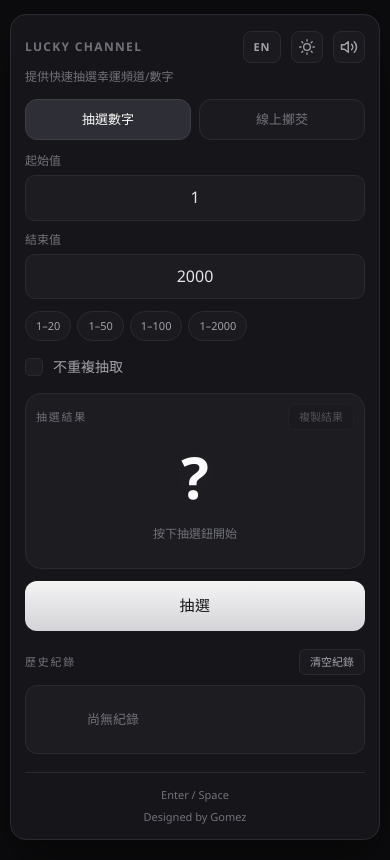
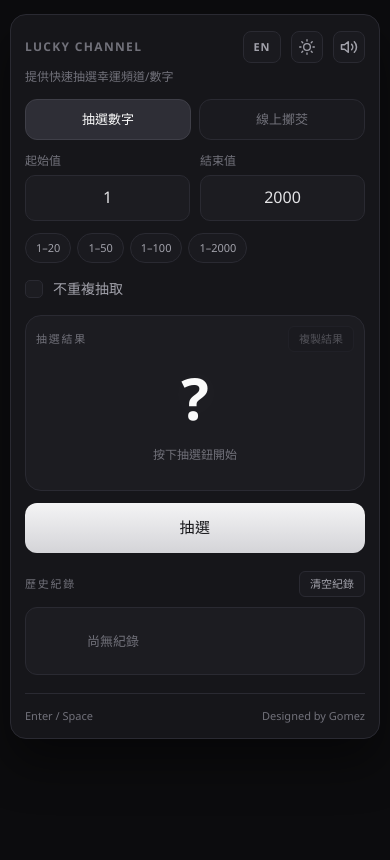
Before and after one commit to r041291867/lucky-seven, a React (Vite) app: page / in a window 390 px wide. Built offline with nearby package versions, Linux system fonts and the light colour scheme.

Commit message:
style: format CSS for improved readability and consistency

```diff
--- a/src/App.css
+++ b/src/App.css
@@ -130,13 +130,13 @@
     text-align: center;
 }
 
-.field input[type='number'] {
+.field input[type="number"] {
     -moz-appearance: textfield;
     appearance: textfield;
 }
 
-.field input[type='number']::-webkit-outer-spin-button,
-.field input[type='number']::-webkit-inner-spin-button {
+.field input[type="number"]::-webkit-outer-spin-button,
+.field input[type="number"]::-webkit-inner-spin-button {
     -webkit-appearance: none;
     margin: 0;
 }
@@ -208,7 +208,7 @@
 }
 
 .checkbox-row input::before {
-  content: '';
+    content: "";
     width: 5px;
     height: 9px;
     border: solid #18181b;
@@ -455,7 +455,9 @@
     background: var(--pill-idle);
     color: var(--text-muted);
     font-size: 11px;
-  transition: color 0.15s, border-color 0.15s;
+    transition:
+        color 0.15s,
+        border-color 0.15s;
 }
 
 .btn-mini:hover:not(:disabled) {
@@ -640,7 +642,9 @@
     font-size: 11px;
     font-weight: 600;
     letter-spacing: 0.06em;
-  transition: color 0.15s, border-color 0.15s;
+    transition:
+        color 0.15s,
+        border-color 0.15s;
 }
 
 .btn-lang:hover {
@@ -729,7 +733,6 @@
     }
 
     .range-grid {
-    grid-template-columns: 1fr;
         gap: 10px;
     }
 
@@ -747,7 +750,6 @@
     }
 
     .footer {
-    flex-direction: column;
         gap: 6px;
         text-align: center;
     }
```
Lines whose indentation alone changed are shown as unchanged.
